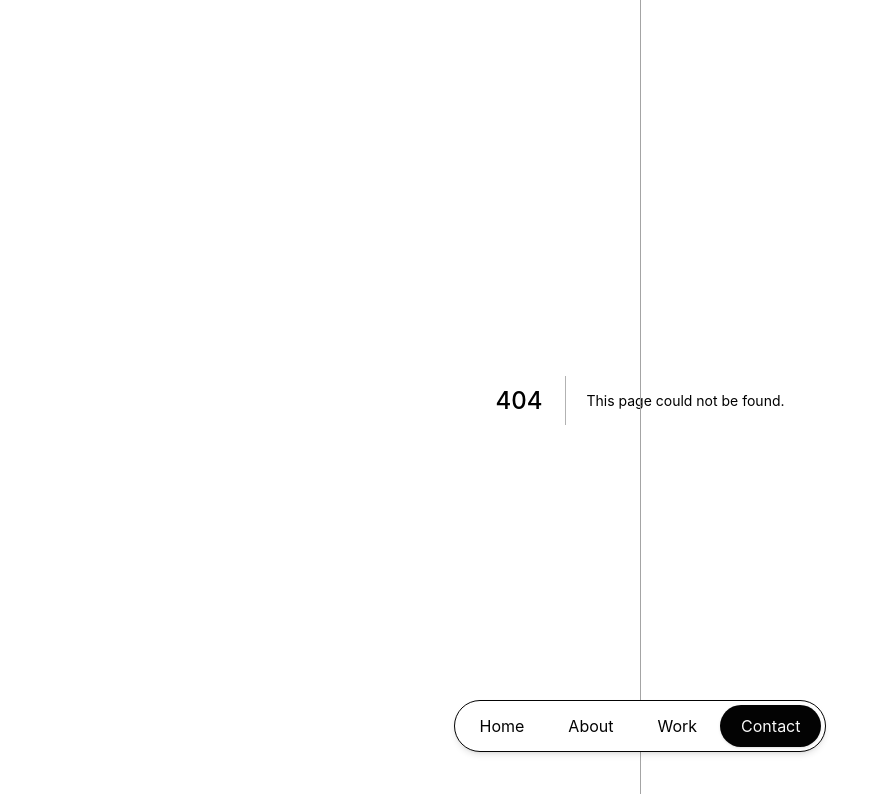
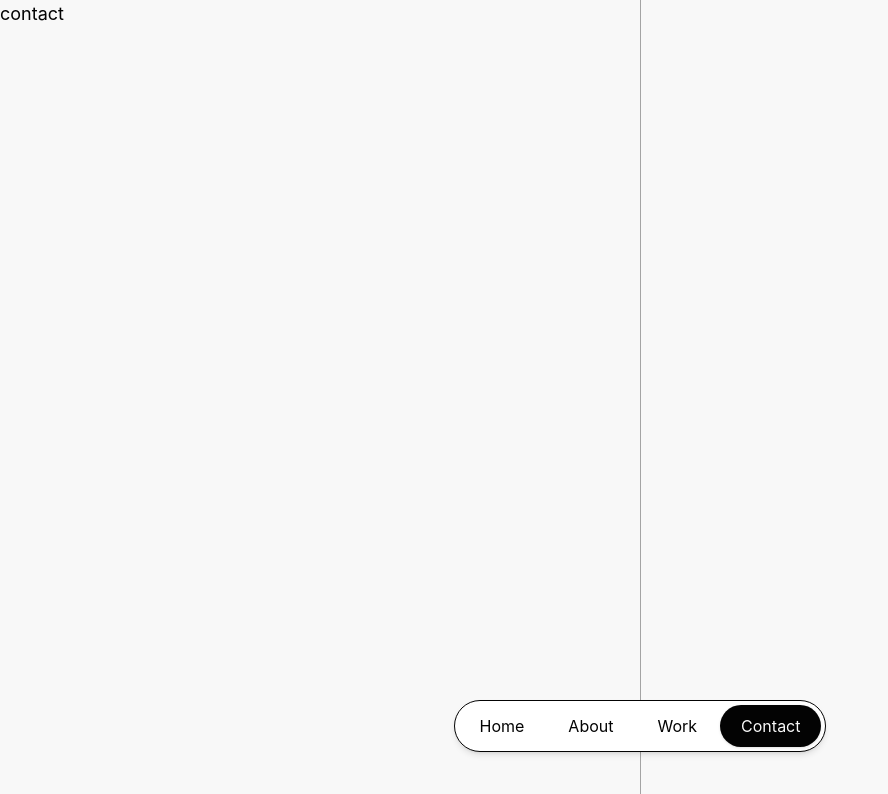
Before and after one commit to nazabis0223/scroll_smooth, a Next.js app: page /contact in a window 1280 px wide. Before the commit this address had no page. Shown: the top 794 px of the page, without its empty margins (0-888 px from the left). Built offline with nearby package versions, Linux system fonts and the light colour scheme.

Commit message:
Create contact.js

```diff
--- /dev/null
+++ b/pages/contact.js
@@ -0,0 +1,9 @@
+import React from 'react'
+
+const Contact = () => {
+  return (
+    <div>contact</div>
+  )
+}
+
+export default Contact;
```
